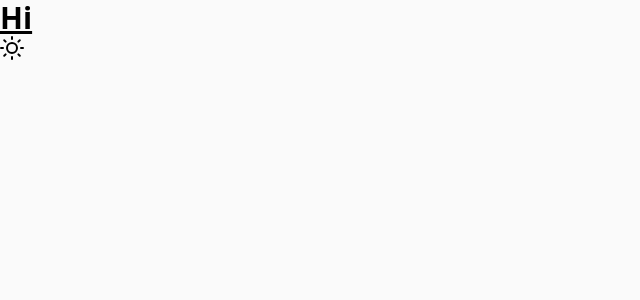
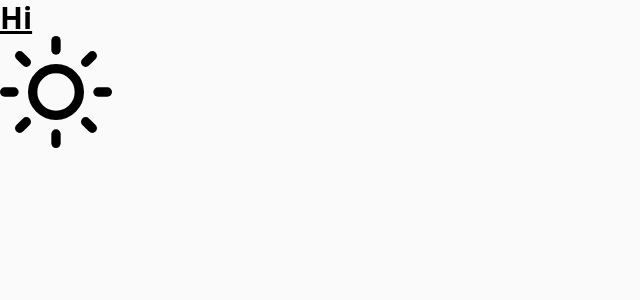
Before and after one commit to auoie/stripJsonComments, a Next.js app: page / in a window 1280 px wide. Shown: the top 300 px of the page, without its empty margins (0-640 px from the left). Built offline with nearby package versions, Linux system fonts and the light colour scheme.

Commit message:
make bigger

```diff
--- a/components/ThemeToggle.tsx
+++ b/components/ThemeToggle.tsx
@@ -86,10 +86,10 @@ export const ThemeToggle = () => {
       <Listbox.Label className={"sr-only"}>Theme</Listbox.Label>
       <Listbox.Button type="button">
         <span className="dark:hidden">
-          <FiSun className="h-6 w-6" />
+          <FiSun className="h-28 w-28" />
         </span>
         <span className="hidden dark:inline">
-          <FiMoon className="h-6 w-6" />
+          <FiMoon className="h-28 w-28" />
         </span>
       </Listbox.Button>
       <Listbox.Options>
@@ -98,9 +98,9 @@ export const ThemeToggle = () => {
             <Listbox.Option
               key={value}
               value={value}
-              className="flex items-center"
+              className="flex items-center text-5xl"
             >
-              <Icon />
+              <Icon className="h-28 w-28"/>
               {label}
             </Listbox.Option>
           );
```
